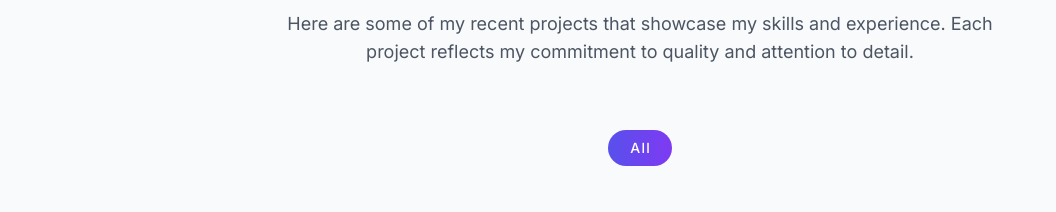
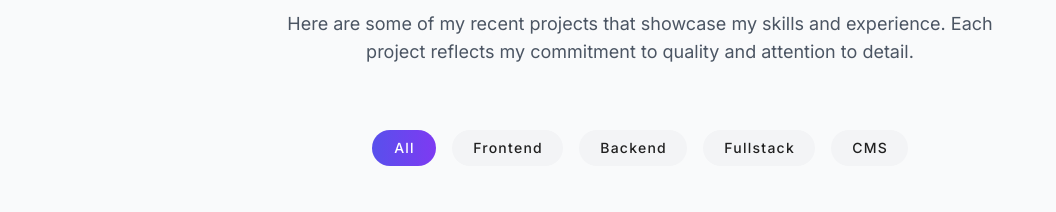
Before and after one commit to joshuadabejero/joshuadabejero, a Nuxt app: page / in a window 1280 px wide. Shown: the part 6040-6252 px from the top of the page, without its empty margins (0-1056 px from the left). Built offline with nearby package versions, Linux system fonts and the light colour scheme; grey boxes are pictures that could not be loaded.

Commit message:
feat: add enums for category

```diff
--- /dev/null
+++ b/constants/category.ts
@@ -0,0 +1,13 @@
+export enum Category {
+  FRONTEND = 1,
+  BACKEND,
+  FULLSTACK,
+  CMS,
+}
+
+export const CategoryLabels: Record<Category, string> = {
+  [Category.FRONTEND]: "Frontend",
+  [Category.BACKEND]: "Backend",
+  [Category.FULLSTACK]: "Fullstack",
+  [Category.CMS]: "CMS",
+};
```
